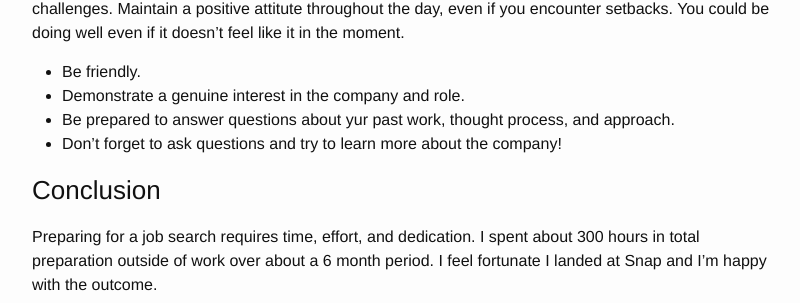
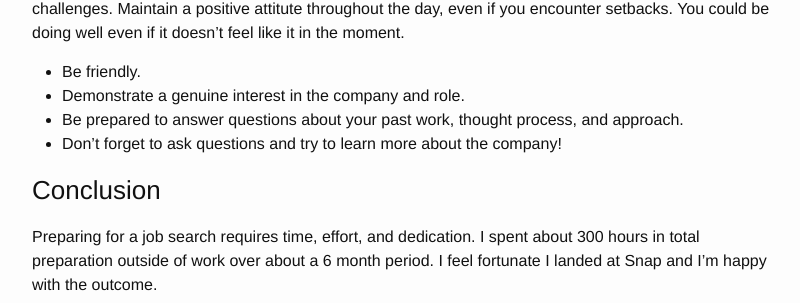
Before and after one commit to kevinlondon/kevinlondon.github.io, a Jekyll site: the page built from _posts/2023-05-01-senior-engineer-job-search-preparation.md, in a window 1280 px wide and 900 px high, scrolled down 3414 px. Shown: the part 175-478 px from the top of the window, without its empty margins (238-1038 px from the left). Built offline with Jekyll 4.4.1, drawn with Linux system fonts in a browser that asks for light colours; comment, search, counter and statistics services are not loaded.

Commit message:
Yur is not a word

```diff
--- a/_posts/2023-05-01-senior-engineer-job-search-preparation.md
+++ b/_posts/2023-05-01-senior-engineer-job-search-preparation.md
@@ -189,7 +189,7 @@ You could be doing well even if it doesn't feel like it in the moment.
 
 - Be friendly.
 - Demonstrate a genuine interest in the company and role.
-- Be prepared to answer questions about yur past work, thought process, and approach.
+- Be prepared to answer questions about your past work, thought process, and approach.
 - Don't forget to ask questions and try to learn more about the company!
 
 ### Conclusion
```
